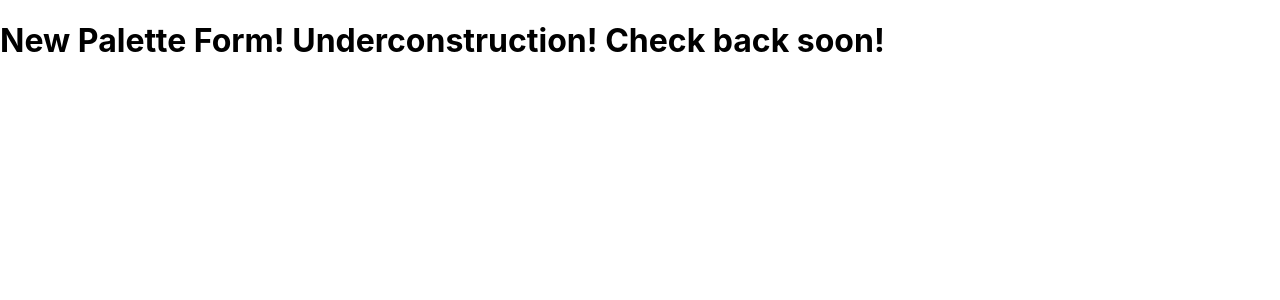
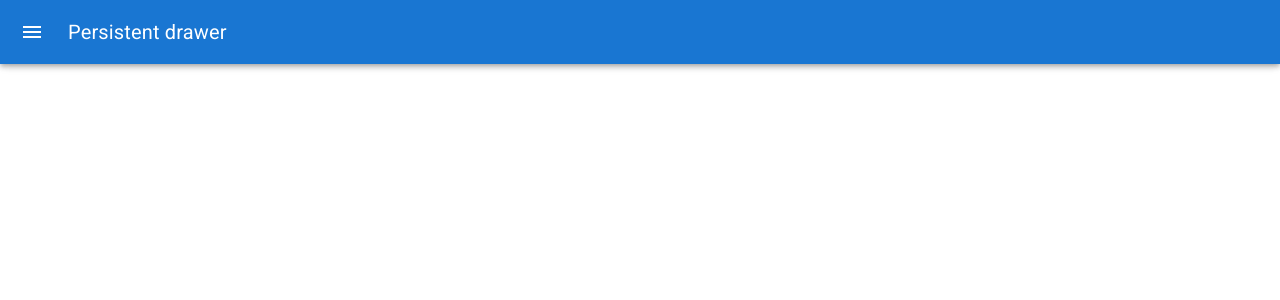
Before and after one commit to jxh053188/react-color-app, a React (Create React App) app: page /palette/new in a window 1280 px wide. Shown: the top 300 px of the page. Built offline with nearby package versions, Linux system fonts and the light colour scheme.

Commit message:
Add drawer to new palette form

```diff
--- a/src/Components/NewPaletteForm.js
+++ b/src/Components/NewPaletteForm.js
@@ -1,13 +1,123 @@
-import React, { Component } from "react";
+import * as React from "react";
+import { styled, useTheme } from "@mui/material/styles";
+import Box from "@mui/material/Box";
+import Drawer from "@mui/material/Drawer";
+import CssBaseline from "@mui/material/CssBaseline";
+import MuiAppBar from "@mui/material/AppBar";
+import Toolbar from "@mui/material/Toolbar";
+import List from "@mui/material/List";
+import Typography from "@mui/material/Typography";
+import Divider from "@mui/material/Divider";
+import IconButton from "@mui/material/IconButton";
+import MenuIcon from "@mui/icons-material/Menu";
+import ChevronLeftIcon from "@mui/icons-material/ChevronLeft";
+import ChevronRightIcon from "@mui/icons-material/ChevronRight";
 
-class NewPaletteForm extends Component {
-  render() {
-    return (
-      <div>
-        <h1>New Palette Form! Underconstruction! Check back soon!</h1>
-      </div>
-    );
-  }
+const drawerWidth = 340;
+
+const Main = styled("main", { shouldForwardProp: (prop) => prop !== "open" })(
+  ({ theme, open }) => ({
+    flexGrow: 1,
+    padding: theme.spacing(3),
+    transition: theme.transitions.create("margin", {
+      easing: theme.transitions.easing.sharp,
+      duration: theme.transitions.duration.leavingScreen,
+    }),
+    marginLeft: `-${drawerWidth}px`,
+    ...(open && {
+      transition: theme.transitions.create("margin", {
+        easing: theme.transitions.easing.easeOut,
+        duration: theme.transitions.duration.enteringScreen,
+      }),
+      marginLeft: 0,
+    }),
+  })
+);
+
+const AppBar = styled(MuiAppBar, {
+  shouldForwardProp: (prop) => prop !== "open",
+})(({ theme, open }) => ({
+  transition: theme.transitions.create(["margin", "width"], {
+    easing: theme.transitions.easing.sharp,
+    duration: theme.transitions.duration.leavingScreen,
+  }),
+  ...(open && {
+    width: `calc(100% - ${drawerWidth}px)`,
+    marginLeft: `${drawerWidth}px`,
+    transition: theme.transitions.create(["margin", "width"], {
+      easing: theme.transitions.easing.easeOut,
+      duration: theme.transitions.duration.enteringScreen,
+    }),
+  }),
+}));
+
+const DrawerHeader = styled("div")(({ theme }) => ({
+  display: "flex",
+  alignItems: "center",
+  padding: theme.spacing(0, 1),
+  // necessary for content to be below app bar
+  ...theme.mixins.toolbar,
+  justifyContent: "flex-end",
+}));
+
+export default function PersistentDrawerLeft() {
+  const theme = useTheme();
+  const [open, setOpen] = React.useState(false);
+
+  const handleDrawerOpen = () => {
+    setOpen(true);
+  };
+
+  const handleDrawerClose = () => {
+    setOpen(false);
+  };
+
+  return (
+    <Box sx={{ display: "flex" }}>
+      <CssBaseline />
+      <AppBar position="fixed" open={open}>
+        <Toolbar>
+          <IconButton
+            color="inherit"
+            aria-label="open drawer"
+            onClick={handleDrawerOpen}
+            edge="start"
+            sx={{ mr: 2, ...(open && { display: "none" }) }}
+          >
+            <MenuIcon />
+          </IconButton>
+          <Typography variant="h6" noWrap component="div">
+            Persistent drawer
+          </Typography>
+        </Toolbar>
+      </AppBar>
+      <Drawer
+        sx={{
+          width: drawerWidth,
+          flexShrink: 0,
+          "& .MuiDrawer-paper": {
+            width: drawerWidth,
+            boxSizing: "border-box",
+          },
+        }}
+        variant="persistent"
+        anchor="left"
+        open={open}
+      >
+        <DrawerHeader>
+          <IconButton onClick={handleDrawerClose}>
+            {theme.direction === "ltr" ? (
+              <ChevronLeftIcon />
+            ) : (
+              <ChevronRightIcon />
+            )}
+          </IconButton>
+        </DrawerHeader>
+        <Divider />
+      </Drawer>
+      <Main open={open}>
+        <DrawerHeader />
+      </Main>
+    </Box>
+  );
 }
-
-export default NewPaletteForm;
```
